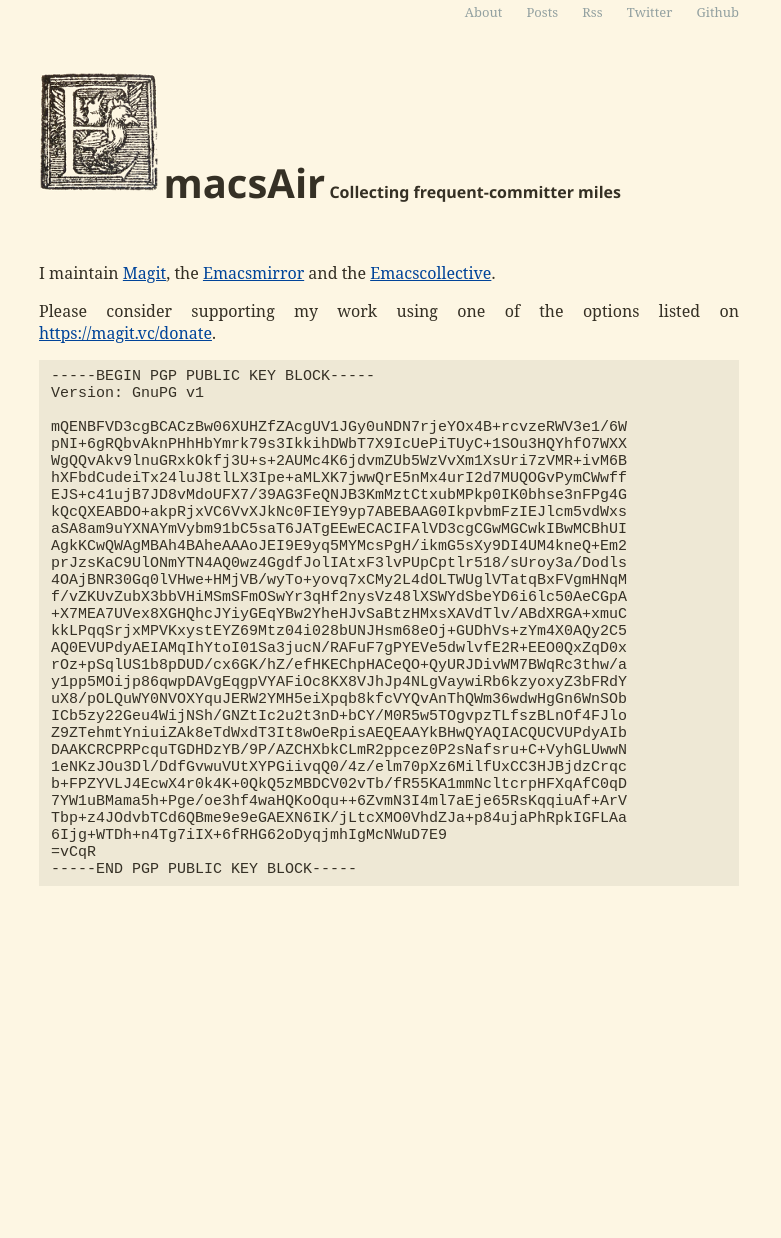
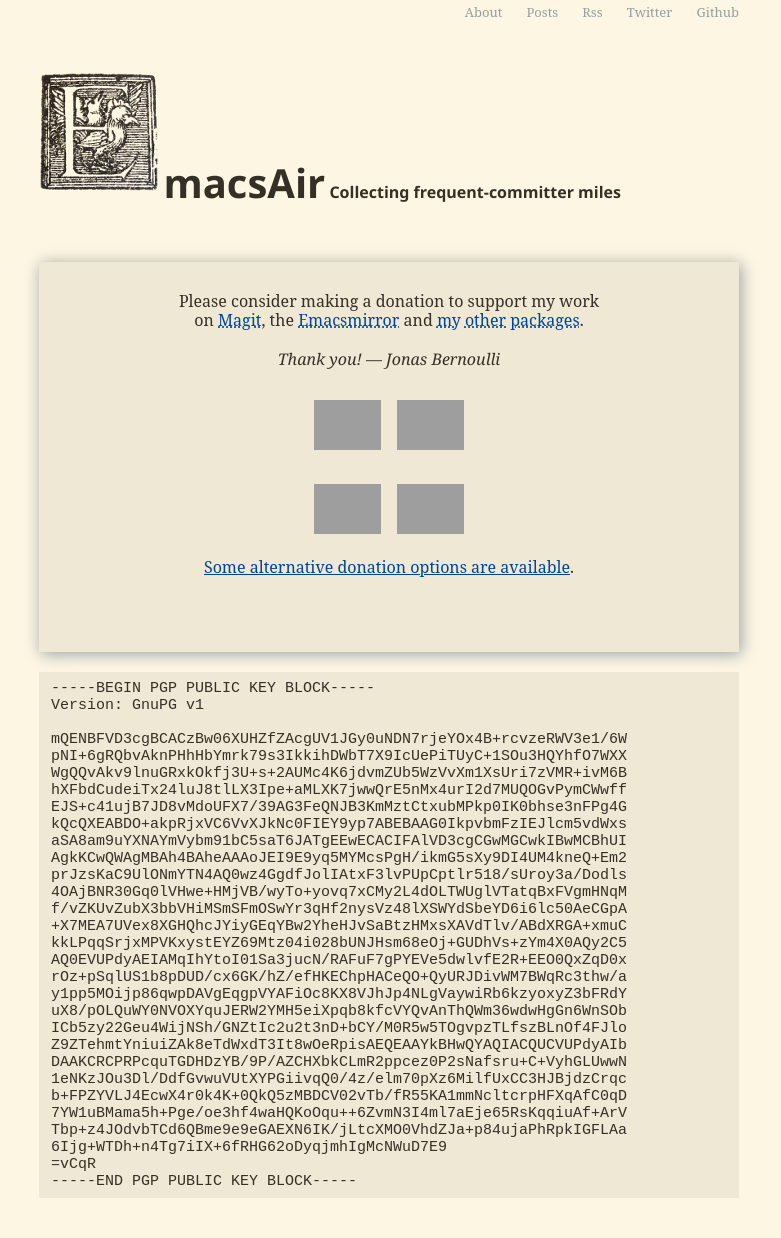
Before and after one commit to tarsius/emacsair.me, a Jekyll site: the page built from about.md, in a window 1280 px wide. Shown: the whole page, without its empty margins (1-782 px from the left). Built offline with Jekyll 4.4.1, drawn with Linux system fonts in a browser that asks for light colours; some web fonts are replaced; before the commit the page ends 926 px from its top, so only the background shows below that; grey boxes are pictures that could not be loaded.

Commit message:
[i] about: Use donation template

```diff
--- a/about.md
+++ b/about.md
@@ -4,14 +4,7 @@ permalink: /about/
 title: About
 ---
 
-I maintain [Magit], the [Emacsmirror] and the [Emacscollective].
-
-Please consider supporting my work using one of the options listed
-on [https://magit.vc/donate](https://magit.vc/donate).
-
-[Magit]:           https://magit.vc
-[Emacsmirror]:     https://emacsmirror.net
-[Emacscollective]: https://github.com/emacscollective
+{% markdown donate-main.md %}
 
 <pre>
 -----BEGIN PGP PUBLIC KEY BLOCK-----
```
